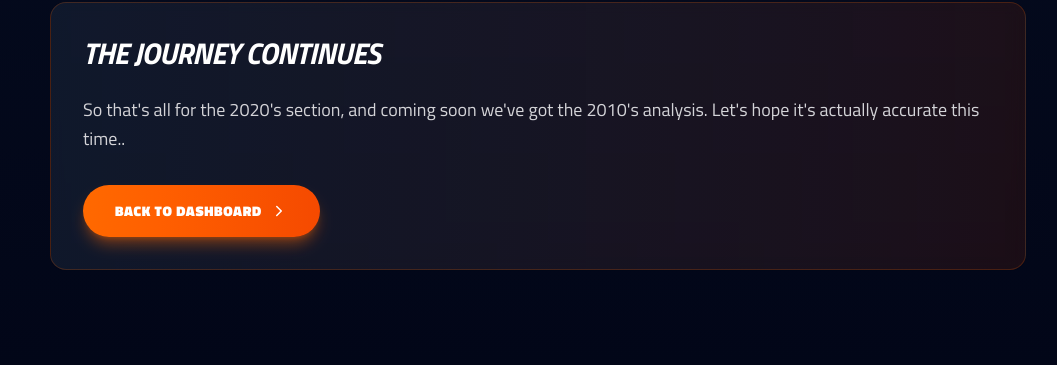
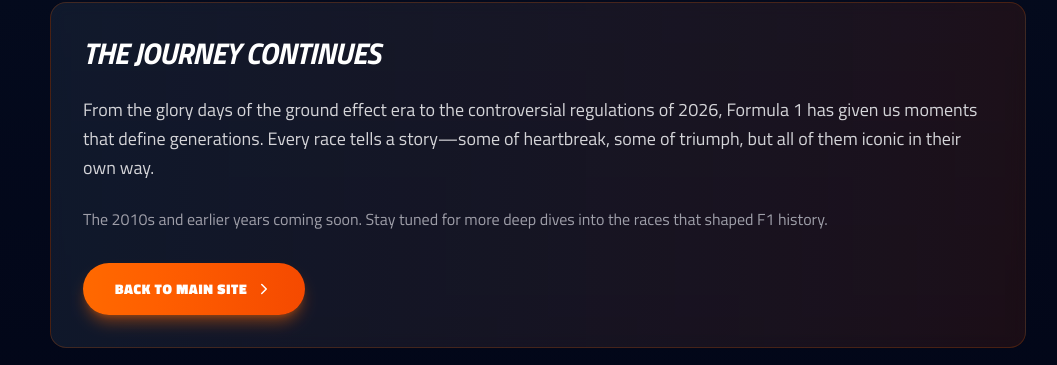
Before and after one commit to RahulRajani/f1elo, a Next.js app: page /editorial in a window 1280 px wide. Shown: the part 3075-3440 px from the top of the page, without its empty margins (102-1159 px from the left). Built offline with nearby package versions, Linux system fonts and the light colour scheme; no server answers.

Commit message:
Article fix

```diff
--- a/app/editorial/page.tsx
+++ b/app/editorial/page.tsx
@@ -2,6 +2,7 @@
 
 import React, { useState } from 'react';
 import {
+  Activity,
   Trophy,
   Flag,
   Zap,
@@ -10,7 +11,7 @@
   Award
 } from 'lucide-react';
 
-interface RaceDetails {
+interface Race {
   race: string;
   country: string;
   winner: string;
@@ -18,10 +19,14 @@
   highlights: string[];
 }
 
+interface RacesRecord {
+  [key: string]: Race;
+}
+
 export default function ArticlePage() {
   const [expandedYear, setExpandedYear] = useState<string | null>('2026');
 
-  const races: Record<string, RaceDetails> = {
+  const races: RacesRecord = {
     '2026': {
       race: 'Japan',
       country: '🇯🇵',
@@ -196,7 +201,7 @@
                             <Zap size={16} /> Race Highlights
                           </h4>
                           <div className="grid grid-cols-1 md:grid-cols-2 gap-3">
-                            {race.highlights.map((highlight, i) => (
+                            {race.highlights.map((highlight: string, i: number) => (
                               <div key={i} className="flex items-center gap-3 p-3 rounded-lg bg-orange-500/10 border border-orange-500/20">
                                 <div className="w-2 h-2 rounded-full bg-orange-500 flex-shrink-0" />
                                 <span className="text-sm text-zinc-200">{highlight}</span>
@@ -237,12 +242,15 @@
         <section className="mt-24 p-8 rounded-2xl bg-gradient-to-r from-slate-800/50 to-orange-900/20 border border-orange-500/20 backdrop-blur-sm">
           <h2 className="text-3xl font-black uppercase italic tracking-tight text-white mb-6">The Journey Continues</h2>
           <p className="text-lg text-zinc-300 leading-relaxed mb-6">
-            So that's all for the 2020's section, and coming soon we've got the 2010's analysis. Let's hope it's actually accurate this time..
+            From the glory days of the ground effect era to the controversial regulations of 2026, Formula 1 has given us moments that define generations. Every race tells a story—some of heartbreak, some of triumph, but all of them iconic in their own way.
+          </p>
+          <p className="text-zinc-400">
+            The 2010s and earlier years coming soon. Stay tuned for more deep dives into the races that shaped F1 history.
           </p>
 
-          <button className="mt-8 flex items-center gap-2 bg-gradient-to-r from-orange-500 to-orange-600 hover:from-orange-600 hover:to-red-500 text-white font-black uppercase tracking-wider text-sm px-8 py-4 rounded-full transition-all hover:scale-105 active:scale-95 shadow-lg shadow-orange-500/40">
-            Back to Dashboard <ChevronRight size={18} />
-          </button>
+          <a href="https://www.f1elo.me" className="mt-8 inline-flex items-center gap-2 bg-gradient-to-r from-orange-500 to-orange-600 hover:from-orange-600 hover:to-red-500 text-white font-black uppercase tracking-wider text-sm px-8 py-4 rounded-full transition-all hover:scale-105 active:scale-95 shadow-lg shadow-orange-500/40">
+            Back to Main Site <ChevronRight size={18} />
+          </a>
         </section>
       </main>
     </div>
--- a/app/page.tsx
+++ b/app/page.tsx
@@ -333,7 +333,7 @@
           {/* Background with overlay */}
           <div className="absolute inset-0 bg-gradient-to-r from-slate-900 via-orange-950/30 to-slate-900" />
           <div className="absolute inset-0 opacity-0 group-hover:opacity-20 transition-opacity duration-500"
-            style={{ backgroundImage: "url('https://images.unsplash.com/photo-1614200187524-dc4b892acf16?q=80&w=1600&auto=format&fit=crop')", backgroundSize: 'cover', backgroundPosition: 'center' }} />
+            style={{ backgroundImage: "url('https://www.racefans.net/wp-content/uploads/2026/03/racefansdotnet-24-03-28-06-02-31-1-2803JapanSat-1.jpg')", backgroundSize: 'cover', backgroundPosition: 'center' }} />
 
           {/* Animated accent line */}
           <div className="absolute top-0 left-0 right-0 h-px bg-gradient-to-r from-transparent via-orange-500 to-transparent opacity-0 group-hover:opacity-100 transition-opacity duration-500" />
```
